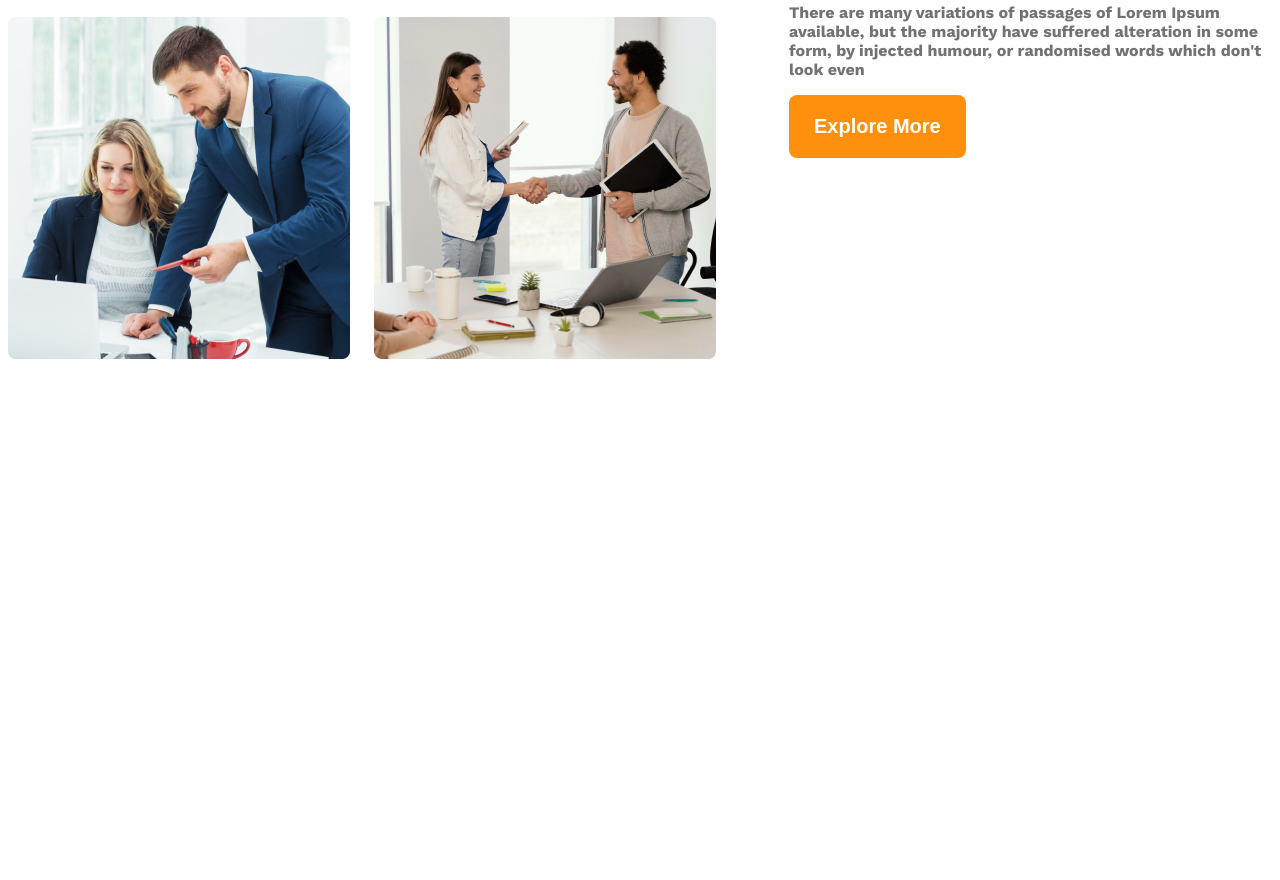
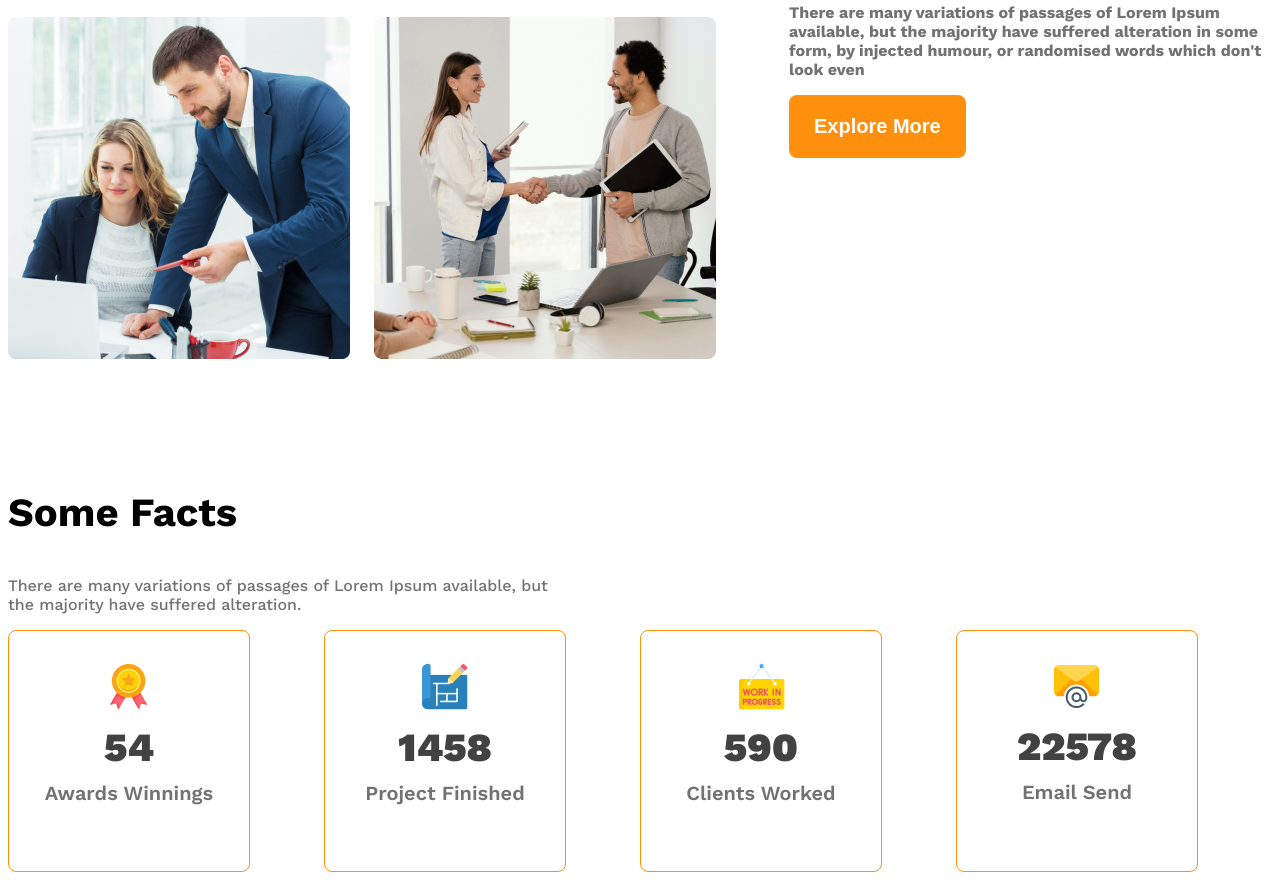
Before and after one commit to Wali-00/G3-Architects-Website, a plain HTML site: page index.html in a window 1280 px wide. Shown: the part 1663-2543 px from the top of the page. Before the commit the page ends 2030 px from the top, so only its background shows below. Drawn offline with nearby package versions, Linux system fonts and the light colour scheme.

Commit message:
add facts contents and apply flex

```diff
--- a/index.html
+++ b/index.html
@@ -52,6 +52,49 @@
 
             </div>
         </section>
+
+        <!-- feature description -->
+        <section>
+
+        </section>
+
+        <!-- some facts -->
+         <section>
+
+             <h3 class="some-facts">Some Facts</h3>
+            <p class="some-facts-description text-light-grey">
+                There are many variations of passages of Lorem Ipsum available, but the majority have suffered alteration.
+            </p>
+            <div class="icon-container">
+           <div class="display-flex icon">
+             <div >
+                <img src="images/icons/ribon.png" alt="" class="fact-icon">
+                <h4 class="fact-number text-grey">54</h4>
+                <h5 class="fact-name text-light-grey">Awards Winnings</h5>
+            </div>
+           </div>
+            <div class="icon display-flex">
+               <div> <img src="images/icons/projects.png" alt="" class="fact-icon">
+                <h4 class="fact-number text-grey">1458</h4>
+                <h5 class="fact-name text-light-grey">Project Finished</h5></div>
+            </div>
+            <div class="icon display-flex">
+               <div>
+                 <img src="images/icons/customers.png" alt="" class="fact-icon">
+                <h4 class="fact-number text-grey">590</h4>
+                <h5 class="fact-name text-light-grey">Clients Worked</h5>
+               </div>
+            </div>
+            <div class="icon display-flex">
+                <div>
+                    <img src="images/icons/email.png" alt="" class="fact-icon">
+                <h4 class="fact-number text-grey">22578</h4>
+                <h5 class="fact-name text-light-grey">Email Send</h5>
+                </div>
+            </div>
+           </div>
+         </section>
+
     </main>
 
     <footer>
--- a/styles/style.css
+++ b/styles/style.css
@@ -124,6 +124,46 @@ main>section{
     gap: 24px;
 }
 
+
+
+.some-facts{
+    font-weight: bold;
+    font-size: 2.5rem;
+}
+
+.some-facts-description{
+    font-weight: 500;
+    font-size: 1rem;
+    max-width: 540px;
+}
+
+.icon-container{
+    display: grid;
+    grid-template-columns: repeat(4,1fr);
+}
+
+.icon{
+    border: 1px solid #FF900E;
+    border-radius: 8px;
+    height: 240px;
+    width: 240px;
+    text-align: center;
+    justify-content: center;
+    align-items: center;
+}
+
+.fact-number{
+    font-weight: 900;
+    font-size: 2.5rem;
+    margin-top: 10px;
+    margin-bottom: 5px;
+}
+
+.fact-name{
+    font-size: 1.25rem;
+    font-weight: 600;
+    margin-top: 10px;
+}
 /* responsive media query for small device */
 @media screen and (max-width:576px) {
     .nav-bar, .nav-link, .features{
```
